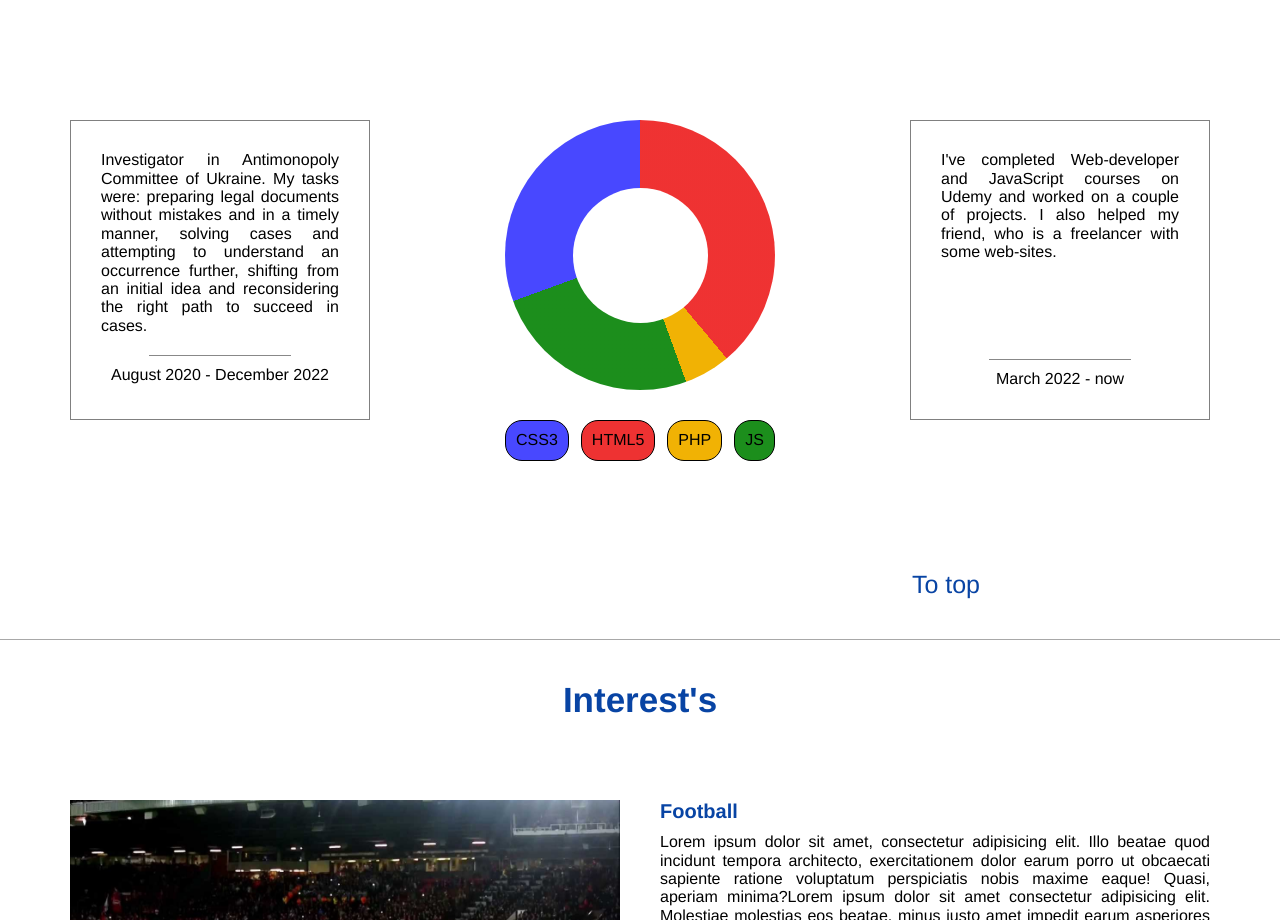
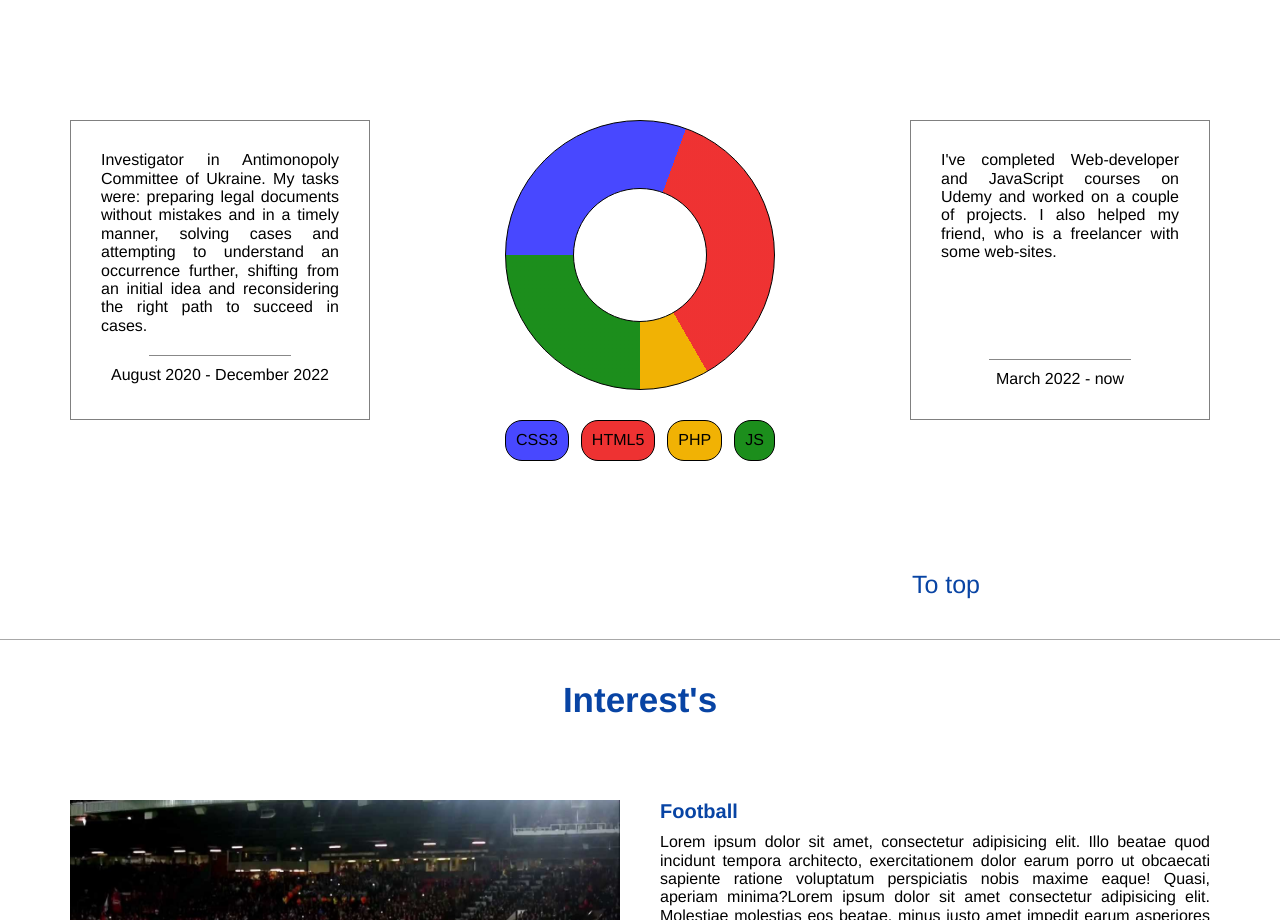
Before and after one commit to mxmddkn/SigmaHometask, a plain HTML site: page index.html in a window 1280 px wide. Shown: the part 1760-2680 px from the top of the page. Drawn offline with Linux system fonts and the light colour scheme.

Commit message:
Update style.css

```diff
--- a/css/style.css
+++ b/css/style.css
@@ -199,12 +199,13 @@
     width: 270px;
     height: 270px;
     border-radius: 50%;
-    background: conic-gradient(
-        rgba(235, 4, 4, 0.815) 0deg 140deg,
-        rgb(241, 178, 4) 140deg 160deg,
+    background: conic-gradient(from 20deg,
+        rgba(235, 4, 4, 0.815) 20deg 130deg,
+        rgb(241, 178, 4) 130deg 160deg,
         rgba(0, 128, 0, 0.89) 160deg 250deg,
-        rgba(0, 0, 255, 0.719) 250deg 360deg
+        rgba(0, 0, 255, 0.719) 250deg 20deg
       );
+    border: 1px solid rgb(0, 0, 0);
 }
 
 .exp .exp__hole {
@@ -215,6 +216,7 @@
     width: 50%;
     height: 50%;
     border-radius: 50%;
+    border: 1px solid rgb(0, 0, 0);
 }
 .exp .exp__foot {
     display: flex;
```
